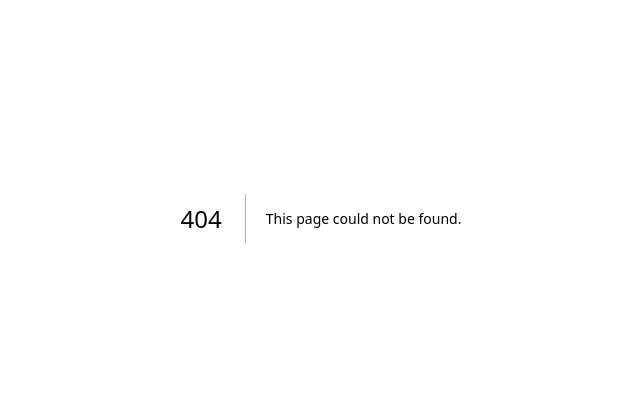
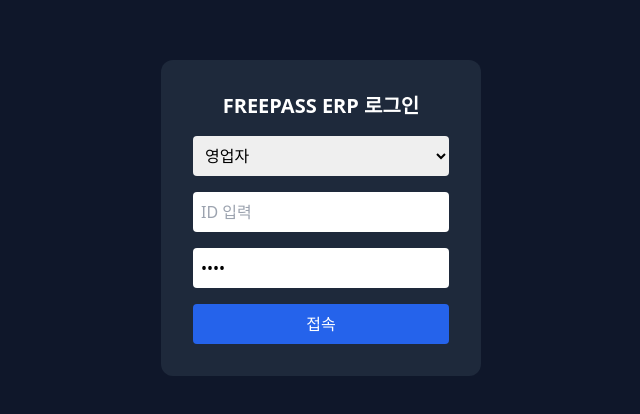
Before and after one commit to freepass-creator/freeepasserp2, a Next.js app: page /gate in a window 1280 px wide. Before the commit this address had no page. Shown: the part 182-596 px from the top of the page, without its empty margins (319-959 px from the left). Built offline with nearby package versions, Linux system fonts and the light colour scheme; no server answers.

Commit message:
Create page.js

```diff
--- /dev/null
+++ b/src/app/gate/page.js
@@ -0,0 +1,67 @@
+"use client";
+
+import { useState } from "react";
+import { useRouter } from "next/navigation";
+import { loginAnon } from "../../lib/firebase";
+import { useSession } from "../../store/session";
+import { useToast } from "../../components/Toast";
+
+export default function GatePage() {
+  const router = useRouter();
+  const { setMe } = useSession();
+  const { showMessage } = useToast();
+
+  const [role, setRole] = useState("sales");
+  const [id, setId] = useState("");
+  const [pw, setPw] = useState("7777");
+
+  async function handleLogin() {
+    if (pw !== "7777") return showMessage("보안코드 오류");
+    if (!id) return showMessage("ID 입력");
+
+    await loginAnon();
+    setMe({ id, role });
+
+    if (role === "sales") router.push("/inventory");
+    else router.push("/registration");
+  }
+
+  return (
+    <div className="h-screen flex items-center justify-center bg-slate-900 text-white">
+      <div className="bg-slate-800 p-8 rounded-xl w-80 space-y-4">
+        <h1 className="text-xl font-bold text-center">FREEPASS ERP 로그인</h1>
+
+        <select
+          value={role}
+          onChange={(e) => setRole(e.target.value)}
+          className="w-full p-2 text-black rounded"
+        >
+          <option value="sales">영업자</option>
+          <option value="supplier">공급사</option>
+          <option value="admin">관리자</option>
+        </select>
+
+        <input
+          placeholder="ID 입력"
+          value={id}
+          onChange={(e) => setId(e.target.value)}
+          className="w-full p-2 text-black rounded"
+        />
+
+        <input
+          type="password"
+          value={pw}
+          onChange={(e) => setPw(e.target.value)}
+          className="w-full p-2 text-black rounded"
+        />
+
+        <button
+          onClick={handleLogin}
+          className="w-full bg-blue-600 py-2 rounded"
+        >
+          접속
+        </button>
+      </div>
+    </div>
+  );
+}
```
